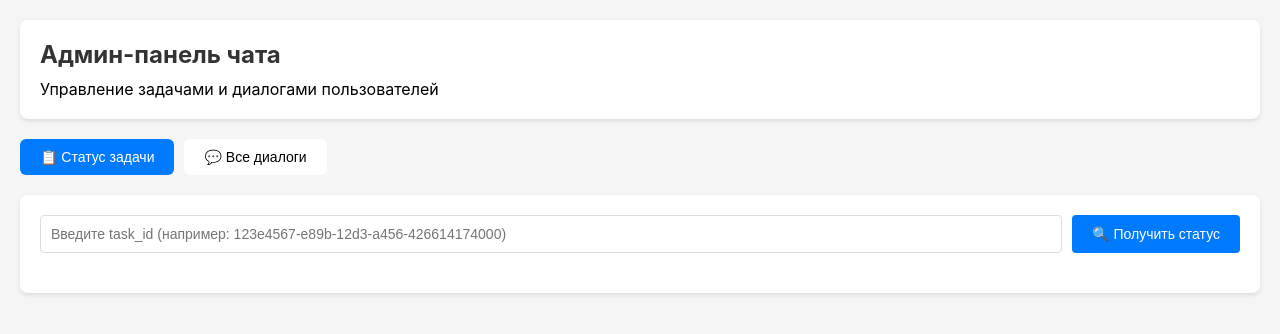
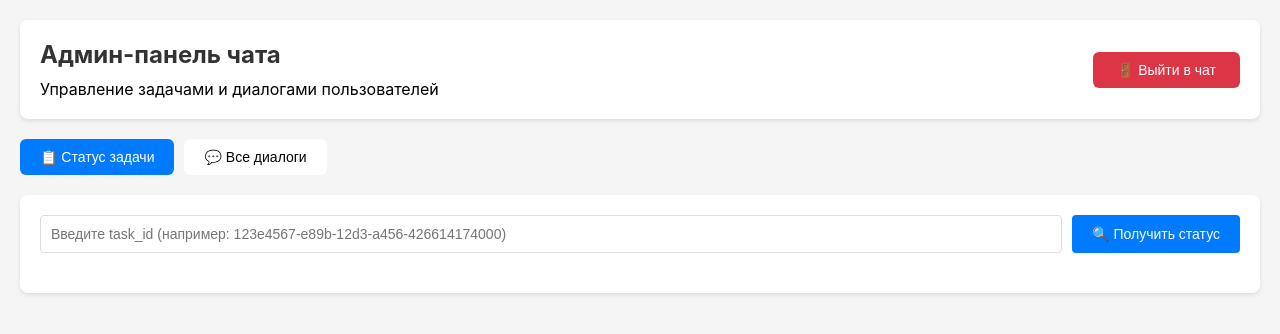
Before and after one commit to PrusovaIU/masters_degree_python, a Python web app: template llm-chat-service/web_service/app/templates/admin/index.html in a window 1280 px wide. Shown: the top 334 px of the page. Run offline with Jinja, Linux system fonts and the light colour scheme; the template is opened without the code that fills it, so the values that code supplies are empty.

Commit message:
Добавлен выход из админки

```diff
--- a/llm-chat-service/web_service/app/templates/admin/index.html
+++ b/llm-chat-service/web_service/app/templates/admin/index.html
@@ -29,12 +29,51 @@
             border-radius: 8px;
             margin-bottom: 20px;
             box-shadow: 0 2px 4px rgba(0,0,0,0.1);
+            display: flex;
+            justify-content: space-between;
+            align-items: center;
+            flex-wrap: wrap;
+            gap: 15px;
+        }
+
+        .header-content {
+            flex: 1;
         }
 
         h1 {
             color: #333;
             font-size: 24px;
             margin-bottom: 10px;
+        }
+
+        .header p {
+            margin: 0;
+        }
+
+        /* Logout Button */
+        .logout-btn {
+            padding: 10px 24px;
+            background: #dc3545;
+            color: white;
+            border: none;
+            border-radius: 6px;
+            cursor: pointer;
+            font-size: 14px;
+            font-weight: 500;
+            transition: all 0.3s;
+            display: flex;
+            align-items: center;
+            gap: 8px;
+        }
+
+        .logout-btn:hover {
+            background: #c82333;
+            transform: translateY(-1px);
+            box-shadow: 0 2px 8px rgba(220, 53, 69, 0.3);
+        }
+
+        .logout-btn:active {
+            transform: translateY(0);
         }
 
         /* Tabs */
@@ -266,8 +305,13 @@
 <body>
     <div class="container">
         <div class="header">
-            <h1>Админ-панель чата</h1>
-            <p>Управление задачами и диалогами пользователей</p>
+            <div class="header-content">
+                <h1>Админ-панель чата</h1>
+                <p>Управление задачами и диалогами пользователей</p>
+            </div>
+            <button class="logout-btn" onclick="logout()">
+                🚪 Выйти в чат
+            </button>
         </div>
 
         <div class="tabs">
@@ -314,6 +358,14 @@
         let currentOffset = 0;
         let currentLimit = 20;
         let currentTotal = 0;
+
+        // Logout function - redirect to /chat
+        function logout() {
+            // Optional: Add confirmation dialog
+            if (confirm('Вы действительно хотите выйти из админ-панели и перейти в чат?')) {
+                window.location.href = '/chat';
+            }
+        }
 
         function switchTab(tab, event) {
             // Update buttons
```
